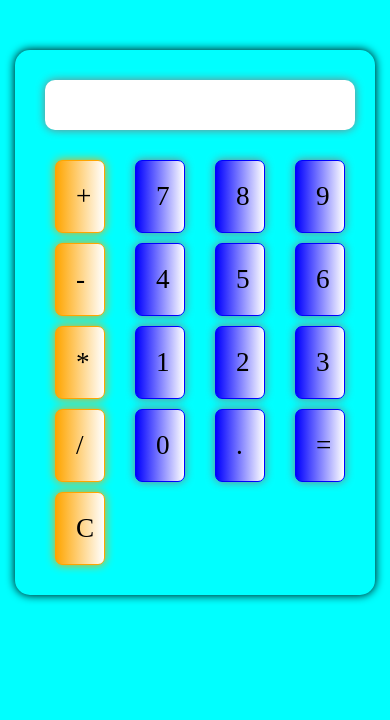
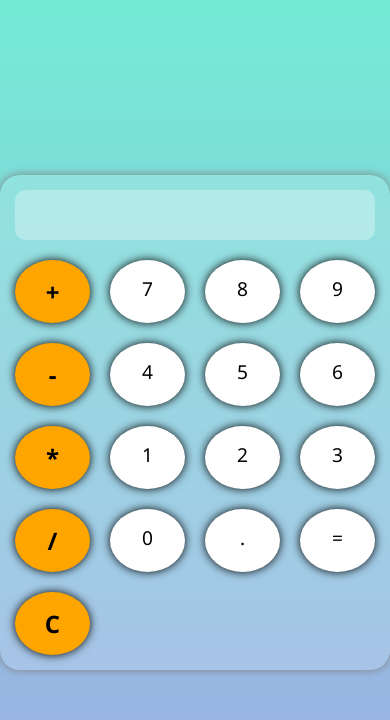
Before and after one commit to Murugesh45/Calculator-app-using-Html-CSS-and-Javascript., a plain HTML site: page index.html in a window 390 px wide. Drawn offline with Linux system fonts and the light colour scheme.

Commit message:
change the mediaquires

```diff
--- a/index.css
+++ b/index.css
@@ -1,103 +1,91 @@
-*{
-    padding: 0;
-    margin: 0;
+
+* {
+  margin: 0;
+  padding: 0;
+  box-sizing: border-box;
+  font-family: 'Segoe UI', Tahoma, Geneva, Verdana, sans-serif;
+}
 
 
+body {
+  background: linear-gradient(#74ebd5, #9face6);
+  display: flex;
+  justify-content: center;
+  align-items: center;
+  height: 100vh;
 }
-body{
 
-    margin: 50px auto;
 
-    border-radius: 15px;
-    box-shadow:  0px 0px 10px black;
+.head {
+  background: rgba(255, 255, 255, 0.15);
 
-    width: 400px;
-     padding: 30px;
-     background-color: aqua;
+  border-radius: 20px;
+  box-shadow: 0 0px 10px gray;
+  padding: 20px;
+  width: 320px;
 
 }
 
 
-input{
-    padding: 20px 30px;
-    height: 10px;
-    width: 300px;
-    margin-left: 20px;
-
-    border-radius: 10px;
-    box-shadow: 0px 0px 10px gray;
-    color: black;
-    outline: none;
-    font-size: 1.5em;
-    border: none;
-    transition: border .2s linear;
-
+#val {
+  width: 100%;
+  height: 60px;
+  font-size: 1.8rem;
+  text-align: right;
+  padding: 10px;
+  border: none;
+  border-radius: 10px;
+  background: rgba(255, 255, 255, 0.3);
+  color: black;
+  margin-bottom: 20px;
+  outline: none;
+  transition: all .1s linear;
 }
-input:focus{
+#val:focus{
     border: 2px solid blue;
 }
-.calc{
-    display: grid;
-    grid-template-columns: repeat(4,75px) ;
-    margin-top: 20px;
-    grid-gap: 20px;
-    font-size: 1.7rem;
 
 
+.calc {
+  display: grid;
+  grid-template-columns: repeat(4, 1fr);
+  gap: 20px;
 }
-.cal{
-    padding: 20px;
-    box-shadow: 0px 0px 10px grey;
 
 
-    border-radius: 7px;
-    background: linear-gradient(to right,blue,white);
-    margin-left: 20px;
-    color: black;
-    font-size: 1.7rem;
-    border:1px solid blue;
-    transition: transform .5s ease-in-out;
+.cal {
+  box-shadow: 0 0 10px;
+  text-align: center;
+  font-size: 1.4rem;
+  padding:  15px;
+  border-radius: 50%;
+  background-color: white;
 }
 .cal:hover{
-    cursor: pointer;
-    transform: scale(1.2);
+    background-color: rgb(237, 237, 237);
 }
 #one{
-    background:linear-gradient(to right,orange,white);
-    box-shadow: 0px 0px 10px orange;
-    font-size: 1.7rem;
-    border:1px solid orange;
-
+    background-color: orange;
+    font-weight: bold;
+    font-size: 1.5rem;
 }
-@media(max-width:500px){
-   body{
 
 
 
-    border-radius: 15px;
-    box-shadow:  0px 0px 10px black;
 
-    width: 300px;
-    padding-right: 50px;
-    padding-left: 10px;
-     margin: 50px auto;
-     background-color: aqua;
+@media (max-width: 480px) {
+  .head {
+    padding: 15px;
+    width: 100%;
+  }
 
+  #val {
+    font-size: 1.5rem;
+    height: 50px;
+  }
 
+  .cal {
+    padding: 15px;
+    font-size: 1.2rem;
+  }
 }
-.calc{
-    display: grid;
-    grid-template-columns: repeat(4,70px) ;
-    margin-top: 30px;
-
-    grid-gap: 10px;
-    font-size: 1.7rem;
-    padding: 0 10px;
-
-
-}
-input{
-    width: 250px;
-}
-
-}
--- a/index.html
+++ b/index.html
@@ -33,6 +33,7 @@
         </div>
     </div>
 <script>
+    var head= document.getElementsByClassName("head")
     var tot= document.getElementById("val");
     tot.addEventListener("keypress",(e)=>{
         if(e.key==="Enter"){
@@ -48,7 +49,7 @@
         tot.value=eval(tot.value)
         }
         catch(e){
-            alert("error")
+           alert("please enter value correctly")
         }
 
     }
```
